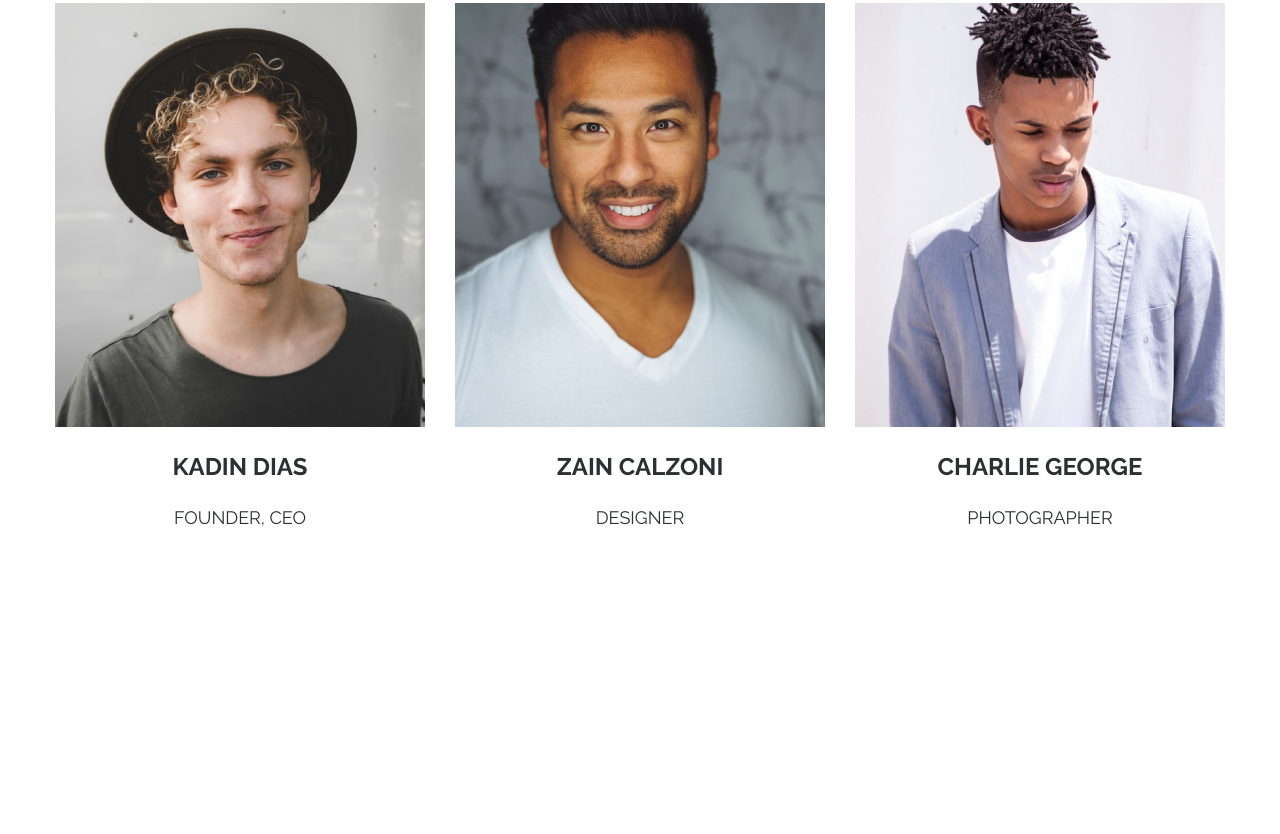
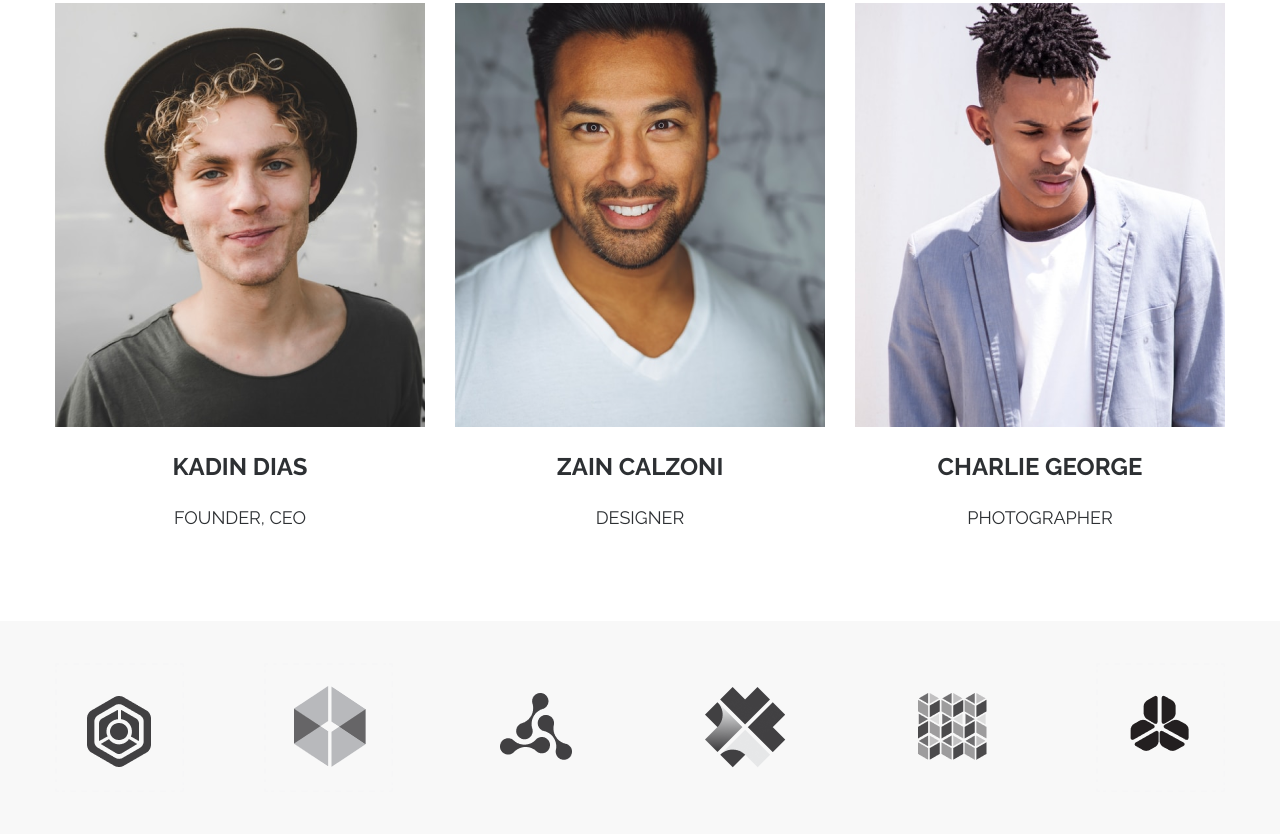
Before and after one commit to KristinaSafaralieva/mogo-project, a website built with Parcel: page index.html in a window 1280 px wide. Shown: the part 5527-6361 px from the top of the page. Before the commit the page ends 6148 px from the top, so only its background shows below. Built offline with nearby package versions, Linux system fonts and the light colour scheme.

Commit message:
Added section partners

```diff
--- a/index.html
+++ b/index.html
@@ -531,5 +531,29 @@
             </div>
         </div>
     </section>
+    <section class="partners">
+        <div class="container">
+            <div class="partners__wrapper">
+                <div class="partners_item">
+                    <a href="#"><img src="./icon/black_ico1.png" alt="partner"></a>
+                </div>
+                <div class="partners__item">
+                    <a href="#"><img src="./icon/black_ico2.png" alt="partner"></a>
+                </div>
+                <div class="partners__item">
+                    <a href="#"><img src="./icon/black_ico3.png" alt="partner"></a>
+                </div>
+                <div class="partners__item">
+                    <a href="#"><img src="./icon/black_ico4.png" alt="partner"></a>
+                </div>
+                <div class="partners__item">
+                    <a href="#"><img src="./icon/black_ico5.png" alt="partner"></a>
+                </div>
+                <div class="partners__item">
+                    <a href="#"><img src="./icon/black_ico6.png" alt="partner"></a>
+                </div>
+            </div>
+        </div>
+    </section>
 </body>
 </html>
--- a/index.less
+++ b/index.less
@@ -11,3 +11,4 @@
 @import "./styles/service-two.less";
 @import "./styles/reviews.less";
 @import "./styles/team.less";
+@import "./styles/partners.less";
--- /dev/null
+++ b/styles/partners.less
@@ -0,0 +1,24 @@
+.partners {
+    background-color: @alabaster-background-color;
+
+    &__wrapper {
+        width: 100%;
+        display: flex;
+        justify-content: space-between;
+        padding: 42px 0;
+
+        > .partners__item {
+            &:nth-child(3) {
+                padding: 30px 28px;
+            }
+
+            &:nth-child(4) {
+                padding: 24px;
+            }
+
+            &:nth-child(5) {
+                padding: 30px 29px;
+            }
+        }
+    }
+}
```
